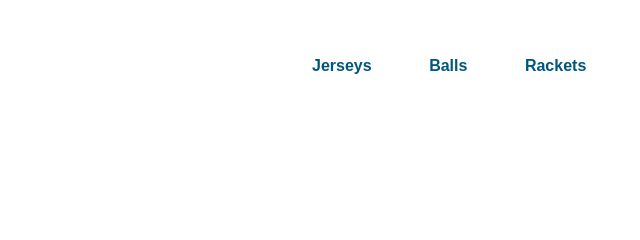
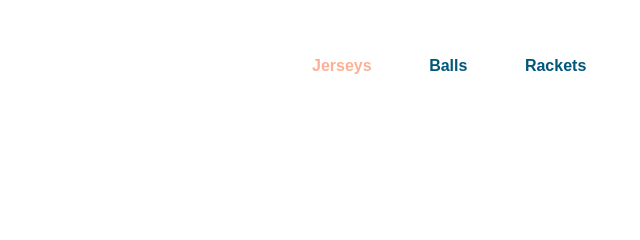
Before and after one commit to dawooddilawar/verve-supply, a plain HTML site: page index.html in a window 1280 px wide. In both pictures the pointer is over the link "Jerseys". Shown: the top 240 px of the page, 328-968 px from the left. Drawn offline with Linux system fonts and the light colour scheme; a web font is replaced by a local one.

Commit message:
- add hover effects for nav

```diff
--- a/index.css
+++ b/index.css
@@ -38,6 +38,10 @@ body {
 	font-size: 16px;
 	color: #00567B;
 	font-weight: 600;
+}
+
+.navbar__link:hover {
+	color: #FBB195;
 }
 
 .navbar__cta {
```
